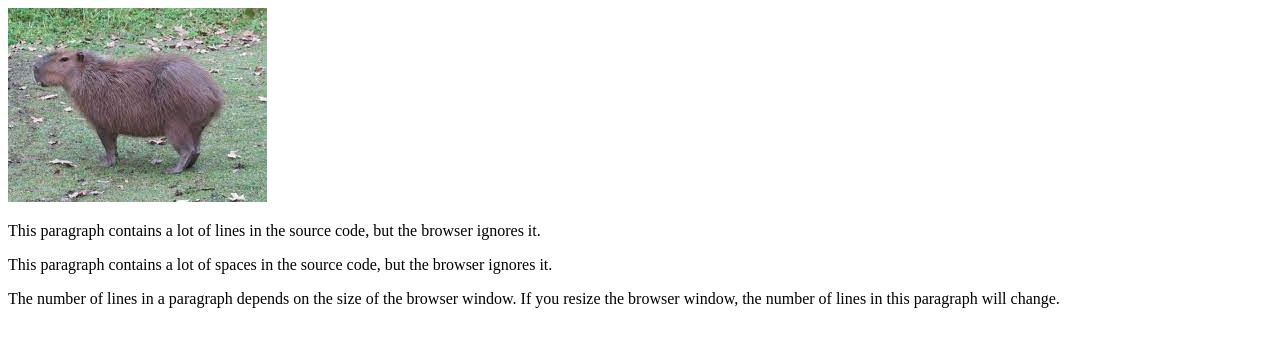
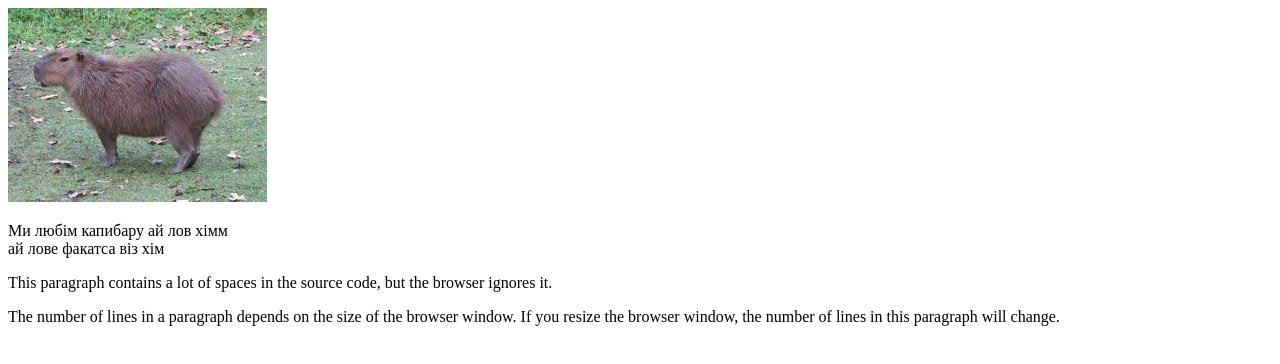
Before and after one commit to ls6nc/ls6nc.github.io, a plain HTML site: page index.html in a window 1280 px wide. Drawn offline with Linux system fonts and the light colour scheme.

Commit message:
Update index.html

```diff
--- a/index.html
+++ b/index.html
@@ -3,11 +3,8 @@
 <body>
 <img src="завантаження.jpg" alt="kapubara">
 <p>
-This paragraph
-contains a lot of lines
-in the source code,
-but the browser
-ignores it.
+Ми любім капибару ай лов хімм   <br>
+  ай лове факатса віз хім
 </p>
 
 <p>
```
